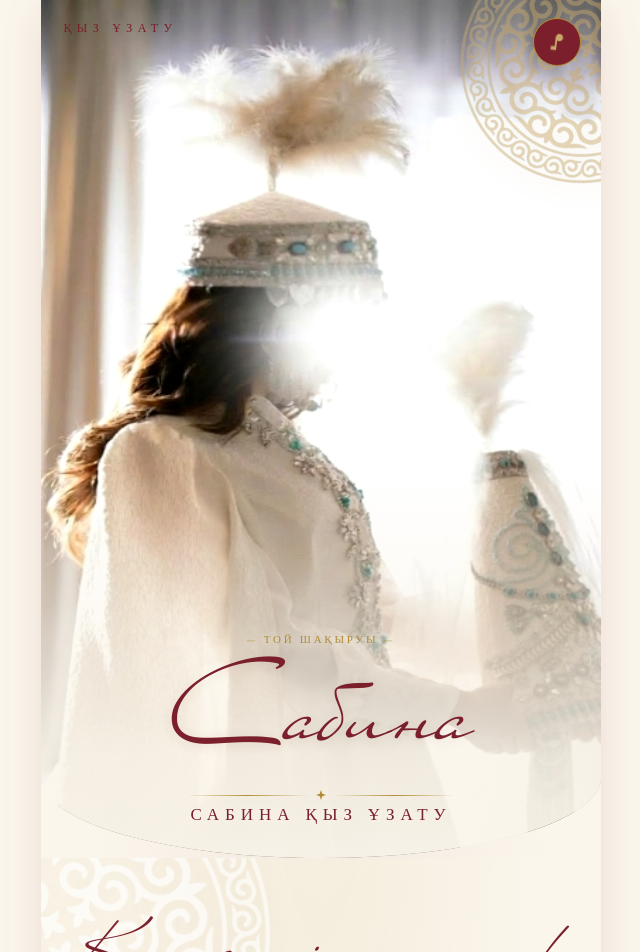
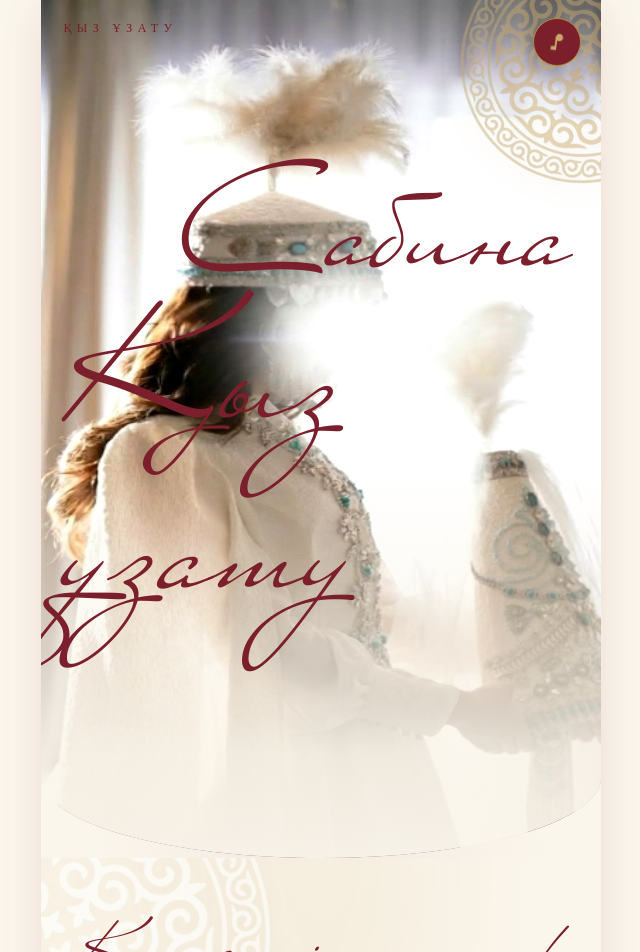
Before and after one commit to usern23/kyz-uzatu, a React (Vite) app: page / in a window 1280 px wide. Shown: the top 952 px of the page, without its empty margins (319-959 px from the left). Built offline with nearby package versions, Linux system fonts and the light colour scheme.

Commit message:
feat: hero title redesign (Сабина right + Қыз ұзату left), bigger date, Сбор/Начало timeline

```diff
--- a/src/components/Hero.tsx
+++ b/src/components/Hero.tsx
@@ -19,16 +19,8 @@ export default function Hero({ data }: Props) {
         </div>
 
         <div className="hero-text">
-          <div className="hero-text-content">
-            <p className="pre-name">— Той шақыруы —</p>
-            <h1 className="bride-name">{data.brideName}</h1>
-            <div className="hero-divider" aria-hidden="true">
-              <span></span>
-              <svg viewBox="0 0 12 12" fill="currentColor"><path d="M6 0l1.5 4.5L12 6l-4.5 1.5L6 12 4.5 7.5 0 6l4.5-1.5z"/></svg>
-              <span></span>
-            </div>
-            <p className="hero-title">Сабина Қыз Ұзату</p>
-          </div>
+          <h1 className="bride-name">{data.brideName}</h1>
+          <p className="kyz-uzatu-line">Қыз ұзату</p>
         </div>
 
       </div>
--- a/src/components/Invite.tsx
+++ b/src/components/Invite.tsx
@@ -19,7 +19,7 @@ export default function Invite({ data }: Props) {
           <div className="schedule-item schedule-item--left">
             <div className="schedule-content">
               <div className="schedule-time">14:30</div>
-              <div className="schedule-desc">Қонақтарды қабылдау</div>
+              <div className="schedule-desc">Сбор</div>
             </div>
             <div className="schedule-dot" />
             <div className="schedule-spacer" />
@@ -31,7 +31,7 @@ export default function Invite({ data }: Props) {
             <div className="schedule-dot schedule-dot--main" />
             <div className="schedule-content">
               <div className="schedule-time">15:00</div>
-              <div className="schedule-desc">Той басталады</div>
+              <div className="schedule-desc">Начало</div>
             </div>
           </div>
 
--- a/src/styles.css
+++ b/src/styles.css
@@ -249,58 +249,44 @@ section.reveal {
 }
 
 /*
-  Белый прямоугольник снизу — фон задаётся через inline style (background-image: hero-frame.svg)
+  Текст поверх фото — Сабина + Қыз ұзату
 */
 .hero-text {
   position: absolute;
-  left: 20%;
-  width: 60%;
-  top: 65%;
-  height: 40%;
+  inset: 0;
   z-index: 4;
+  background: none;
   display: flex;
   flex-direction: column;
-  align-items: center;
   justify-content: center;
-  text-align: center;
-  padding: 0;
+  align-items: stretch;
+  padding: 8% 0 12%;
   box-sizing: border-box;
-  background: none;
+  pointer-events: none;
 }
 /* Рамка-орнамент */
-.hero-text-frame {
-  display: none; /* не нужен, задаётся через background-image */
-}
-.hero-text-content {
-  position: relative;
-  z-index: 2;
-  display: flex;
-  flex-direction: column;
-  align-items: center;
-  justify-content: center;
-  width: 100%;
-  height: 100%;
-  padding: 12% 10%;
-  box-sizing: border-box;
-}
-.hero-text .pre-name, .hero-text-content .pre-name {
-  font-family: 'Cormorant Garamond', serif;
-  letter-spacing: 0.25em;
-  text-transform: uppercase;
-  font-size: clamp(8px, 2vw, 11px);
-  color: var(--gold);
-  margin-bottom: 20px;
-  white-space: nowrap;
-  text-shadow: 0 1px 8px rgba(251,246,236,0.9), 0 0 16px rgba(251,246,236,0.7);
-}
+.hero-text-frame { display: none; }
 
 .bride-name {
   font-family: 'KZCarolina', 'Great Vibes', cursive;
-  font-size: clamp(52px, 18vw, 120px);
+  font-size: clamp(62px, 21vw, 155px);
+  font-weight: 500;
+  color: var(--rose);
+  line-height: 0.85;
+  text-align: right;
+  padding-right: 6%;
+  margin: 0;
+}
+
+/* Қыз ұзату — больше, левее */
+.kyz-uzatu-line {
+  font-family: 'KZCarolina', 'Great Vibes', cursive;
+  font-size: clamp(52px, 23vw, 170px);
   font-weight: 500;
   color: var(--rose);
   line-height: 1;
-  text-shadow: 0 2px 12px rgba(122, 31, 43, 0.12);
+  text-align: left;
+  padding-left: 3%;
   margin: 0;
 }
 
@@ -442,14 +428,15 @@ section.reveal {
 
 .schedule-date {
   font-family: 'Cormorant Garamond', serif;
-  font-size: clamp(16px, 4.5vw, 22px);
-  letter-spacing: 0.25em;
+  font-size: clamp(22px, 7vw, 40px);
+  letter-spacing: 0.28em;
   text-transform: uppercase;
   color: var(--gold);
   margin-bottom: 28px;
   position: relative;
   display: inline-block;
   padding: 0 18px;
+  font-weight: 600;
 }
 .schedule-date::before,
 .schedule-date::after {
```
